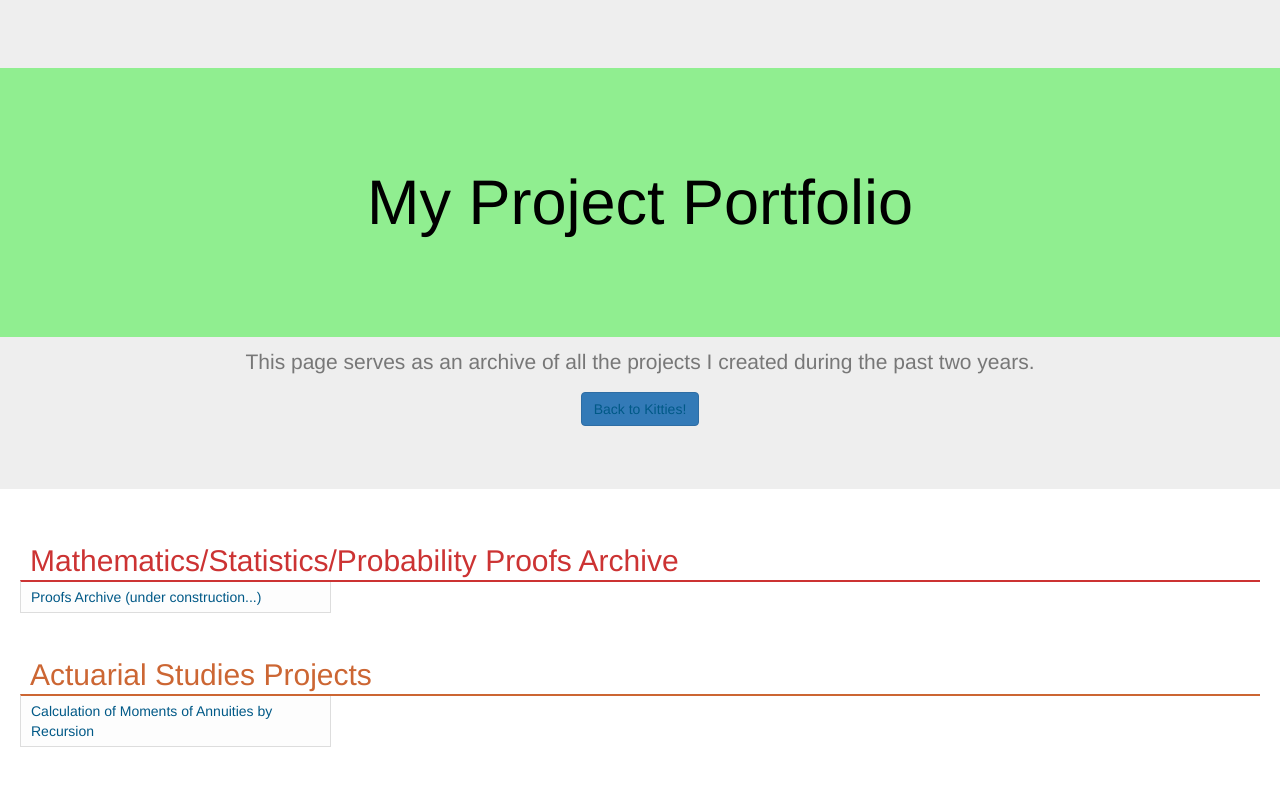
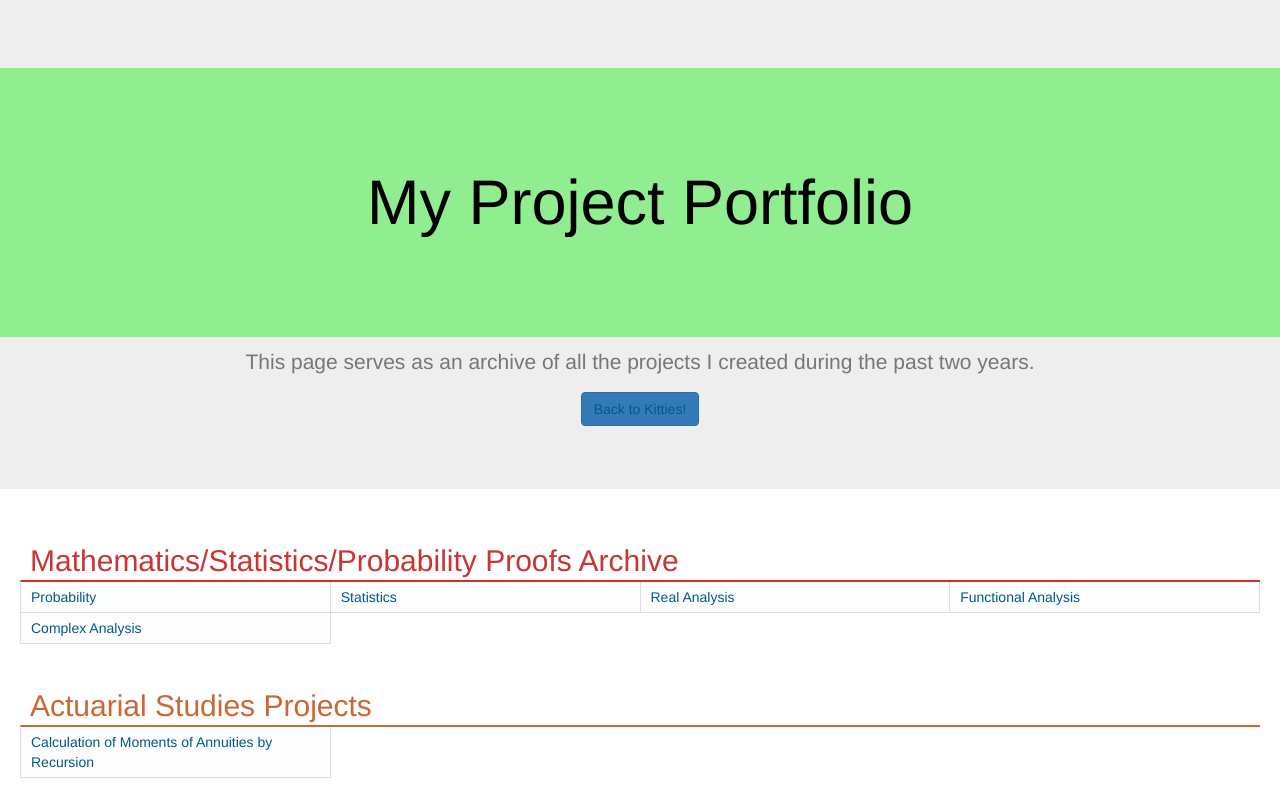
Before and after one commit to suhanning1997/hanningsuhomepage.github.io, a plain HTML site: page Portfolio.html in a window 1280 px wide. Shown: the top 786 px of the page. Drawn offline with nearby package versions, Linux system fonts and the light colour scheme.

Commit message:
Update Portfolio.html

```diff
--- a/Portfolio.html
+++ b/Portfolio.html
@@ -33,7 +33,11 @@
 
         <h2 class="domain-header color01"><a class="domain-title">Mathematics/Statistics/Probability Proofs Archive</a></h2>
          <div class="pure-g domain-table-container color01">
-           <a class="subject-link pure-u-1-4" target="_blank" href="https://github.com/suhanning1997/Proofs-Practices">Proofs Archive (under construction...)</a>
+           <a class="subject-link pure-u-1-4" target="_blank" href="https://github.com/suhanning1997/Proofs-Practices">Probability</a>
+           <a class="subject-link pure-u-1-4" target="_blank" href="https://github.com/suhanning1997/Proofs-Practices">Statistics</a>
+           <a class="subject-link pure-u-1-4" target="_blank" href="https://github.com/suhanning1997/Proofs-Practices">Real Analysis</a>
+           <a class="subject-link pure-u-1-4" target="_blank" href="https://github.com/suhanning1997/Proofs-Practices">Functional Analysis</a>
+           <a class="subject-link pure-u-1-4" target="_blank" href="https://github.com/suhanning1997/Proofs-Practices">Complex Analysis</a>
          </div>
 
         <h2 class="domain-header color02"><a class="domain-title">Actuarial Studies Projects</a></h2>
```
